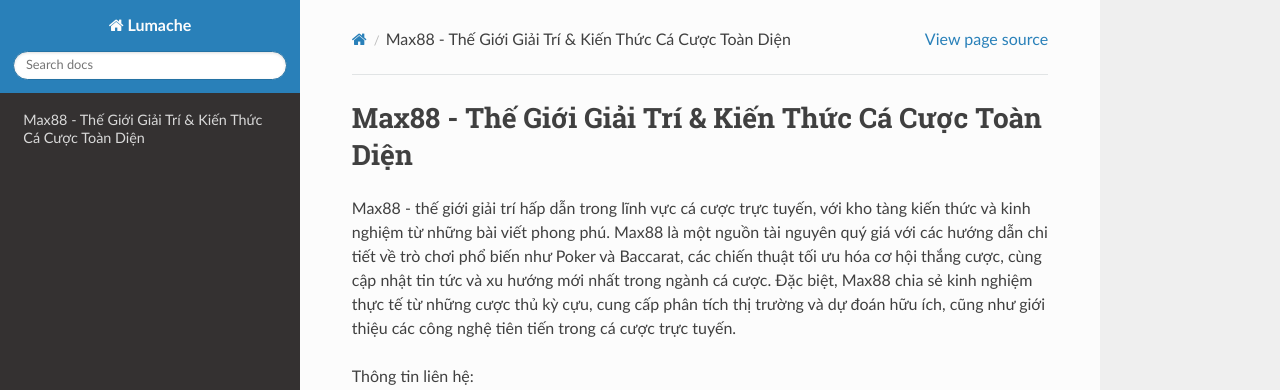
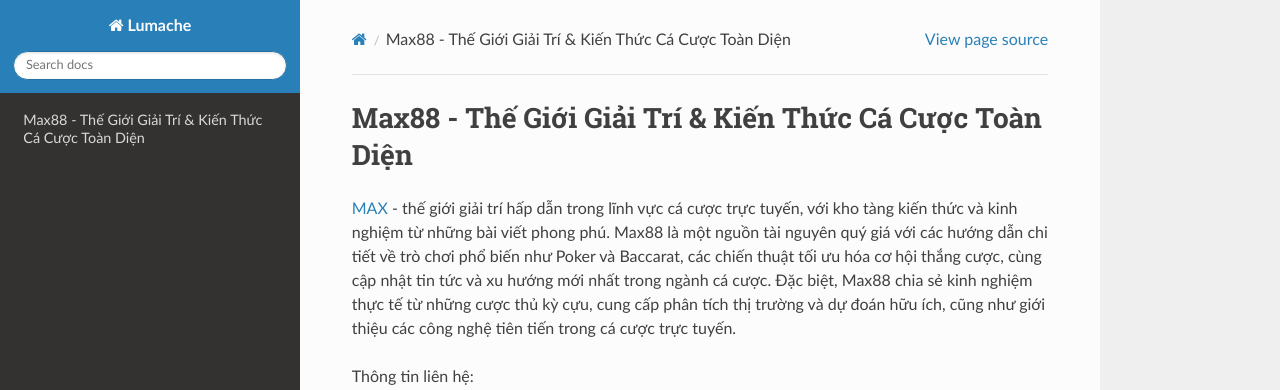
Before and after one commit to p8ebermouc/max88bet, a Sphinx documentation site: the page built from docs/source/index.rst, in a window 1280 px wide. Shown: the top 390 px of the page. Built offline with Sphinx 7.4.7 and the Read the Docs theme 3.1.0, drawn with Linux system fonts in a browser that asks for light colours.

Commit message:
Update index.rst

```diff
--- a/docs/source/index.rst
+++ b/docs/source/index.rst
@@ -1,7 +1,7 @@
 Max88 - Thế Giới Giải Trí & Kiến Thức Cá Cược Toàn Diện
 ===================================
 
-Max88 - thế giới giải trí hấp dẫn trong lĩnh vực cá cược trực tuyến, với kho tàng kiến thức và kinh nghiệm từ những bài viết phong phú. Max88 là một nguồn tài nguyên quý giá với các hướng dẫn chi tiết về trò chơi phổ biến như Poker và Baccarat, các chiến thuật tối ưu hóa cơ hội thắng cược, cùng cập nhật tin tức và xu hướng mới nhất trong ngành cá cược. Đặc biệt, Max88 chia sẻ kinh nghiệm thực tế từ những cược thủ kỳ cựu, cung cấp phân tích thị trường và dự đoán hữu ích, cũng như giới thiệu các công nghệ tiên tiến trong cá cược trực tuyến.
+`MAX    <https://i-max.vn/>`_ - thế giới giải trí hấp dẫn trong lĩnh vực cá cược trực tuyến, với kho tàng kiến thức và kinh nghiệm từ những bài viết phong phú. Max88 là một nguồn tài nguyên quý giá với các hướng dẫn chi tiết về trò chơi phổ biến như Poker và Baccarat, các chiến thuật tối ưu hóa cơ hội thắng cược, cùng cập nhật tin tức và xu hướng mới nhất trong ngành cá cược. Đặc biệt, Max88 chia sẻ kinh nghiệm thực tế từ những cược thủ kỳ cựu, cung cấp phân tích thị trường và dự đoán hữu ích, cũng như giới thiệu các công nghệ tiên tiến trong cá cược trực tuyến.
 
 Thông tin liên hệ:
 
```
